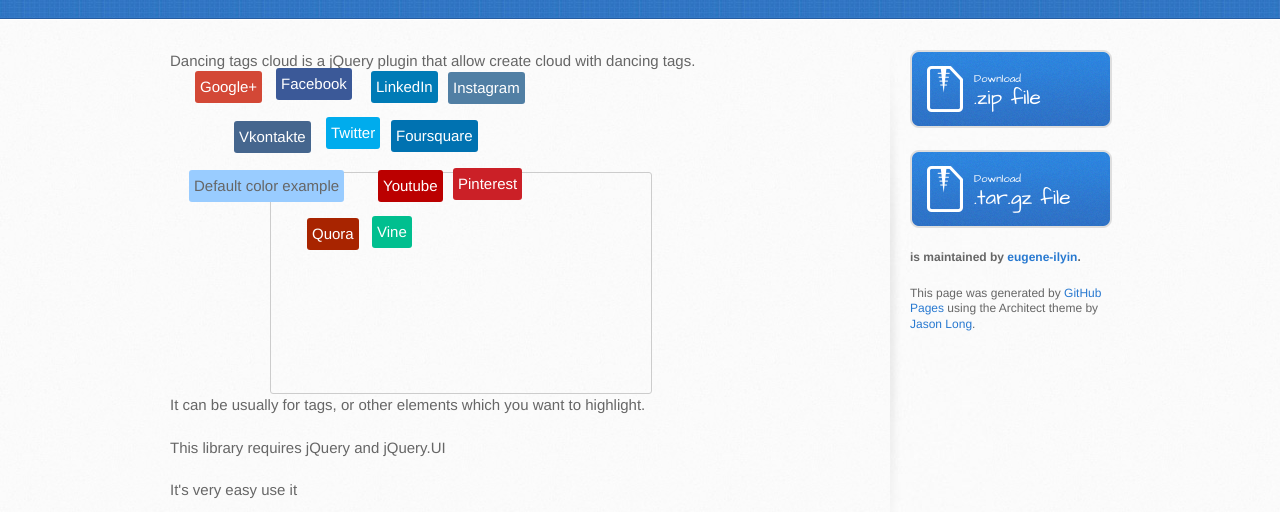
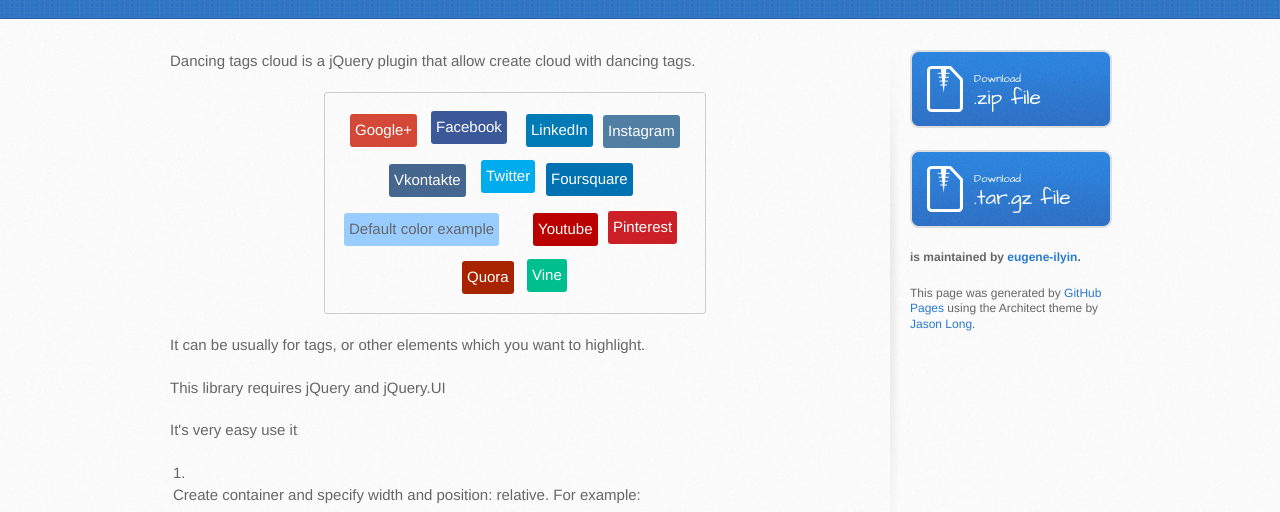
Before and after one commit to eugene-ilyin/dancing_tags, a plain HTML site: page index.html in a window 1280 px wide. Shown: the part 288-800 px from the top of the page. Drawn offline with nearby package versions, Linux system fonts and the light colour scheme.

Commit message:
Update index.html

```diff
--- a/index.html
+++ b/index.html
@@ -19,8 +19,7 @@
         -moz-border-radius: 3px;
         border-radius: 3px;
         border: 1px #CCC solid;
-        margin-top: 100px;
-        margin-left: 100px;
+        margin: 20px 0 20px 154px;
       }
     </style>
     <!--[if lt IE 9]>
@@ -43,7 +42,7 @@
       <div class="inner clearfix">
         <section id="main-content">
           <p>Dancing tags cloud is a jQuery plugin that allow create cloud with dancing tags.</p>
-          <div id="dancing-tags-container" style="width: 380px;"></div>
+          <div id="dancing-tags-container" style="width: 380px; position: relative;"></div>
           <script type="text/javascript">
             jQuery(function($) {
                 var tags = [
```
